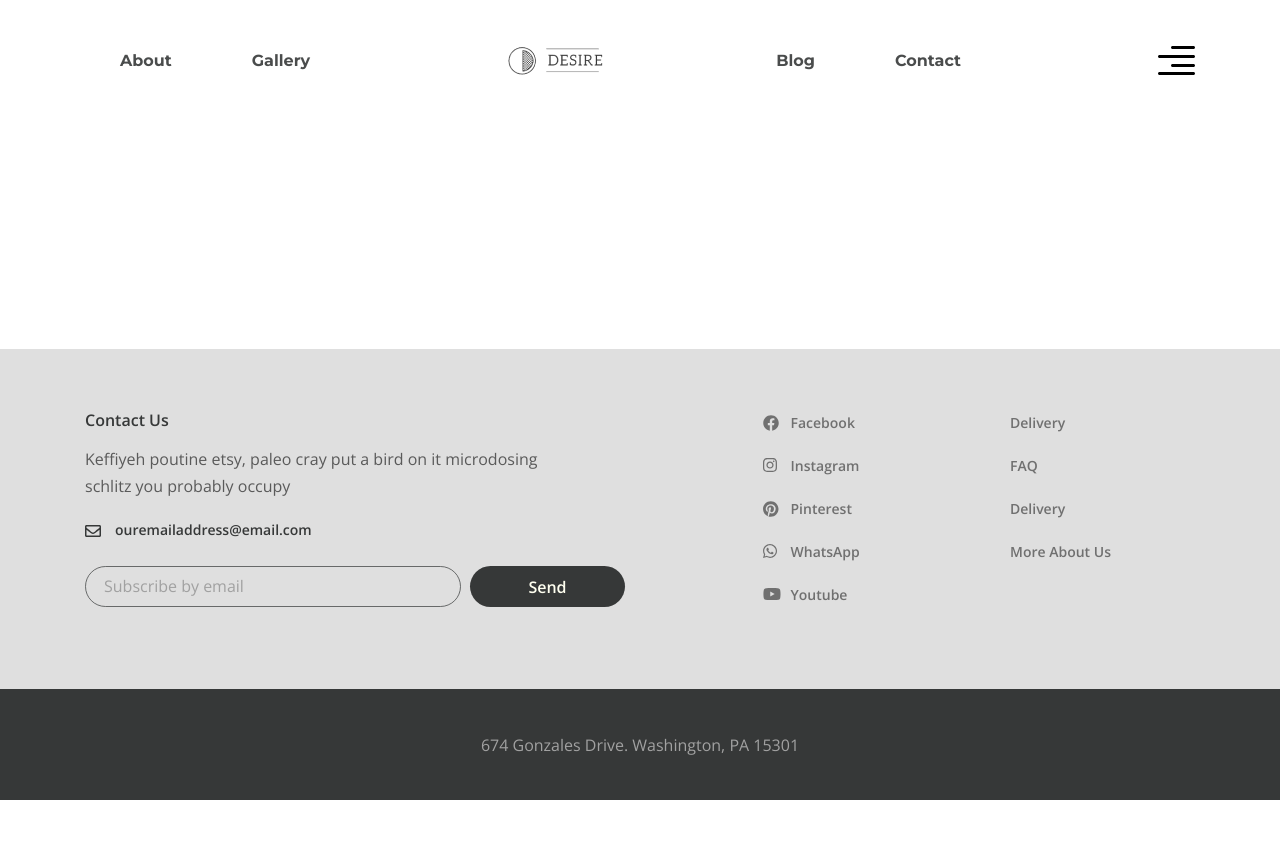
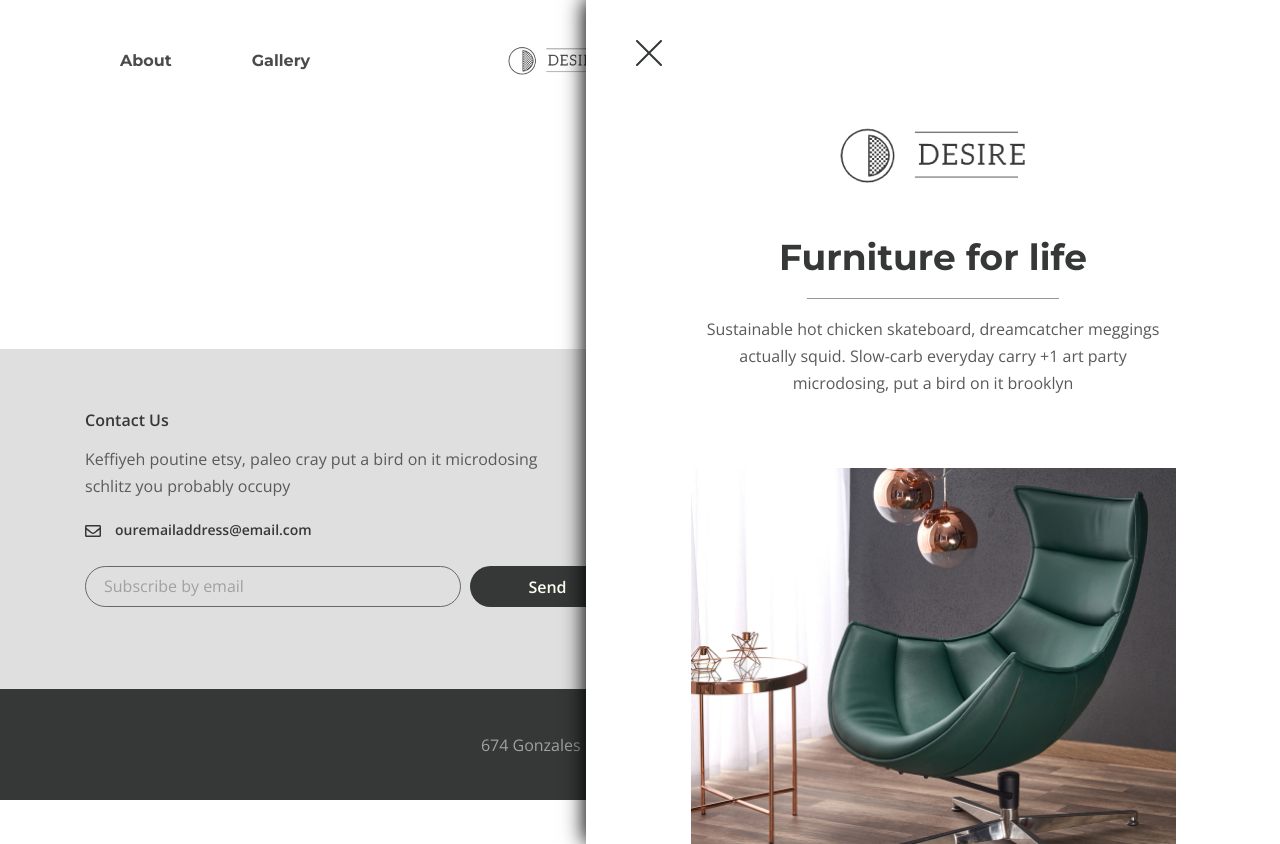
Before and after one commit to dmytro9avr/desire, a website: page app/index.html in a window 1280 px wide. Both pictures are taken after a click on the button 1176 px from the left and 60 px from the top of the page. Before the commit the page ends 800 px from the top, so only its background shows below. Drawn offline with nearby package versions, Linux system fonts and the light colour scheme; files that its build step writes are made by us from their sources.

Commit message:
finish part with header and footer

```diff
--- a/app/index.html
+++ b/app/index.html
@@ -6,6 +6,7 @@
    <meta http-equiv="X-UA-Compatible" content="IE=edge">
    <meta name="viewport" content="width=device-width, initial-scale=1.0">
    <title>Document</title>
+   <script src="//ajax.googleapis.com/ajax/libs/jquery/1.9.1/jquery.min.js"></script>
    <link rel="stylesheet" href="css/style.min.css">
    <link rel="preconnect" href="https://fonts.googleapis.com">
    <link rel="preconnect" href="https://fonts.gstatic.com" crossorigin>
@@ -47,6 +48,22 @@
                <button class="header__btn">
                   <img class="header__btb-img" src="img/icon_menu.svg" alt="icon Menu">
                </button>
+
+               <div class="rightside-menu rightside-menu--close">
+                  <button class="rightside-menu__close">
+                     <img src="img/close.svg" alt="close">
+                  </button>
+                  <div class="rightside-menu__content">
+                     <a class="rightside-menu__logo logo" href="#">
+                        <img class="rightside-menu__logo__img" src="img/biglogo.png" alt="logo">
+                     </a>
+                     <h3 class="rightside-menu__title">Furniture for life</h3>
+                     <p class="rightside-menu__text">Sustainable hot chicken skateboard, dreamcatcher meggings actually squid. Slow-carb everyday carry +1 art party microdosing, put a bird on it brooklyn</p>
+                     <img class="rightside-menu__img" src="img/Rectangle.jpg" alt="pic">
+                  </div>
+
+
+               </div>
             </div>
          </div>
       </header>
--- a/app/js/main.js
+++ b/app/js/main.js
@@ -1,3 +1,11 @@
 $(function () {
 
+ $('.header__btn').on('click', function () {
+    $('.rightside-menu').removeClass('rightside-menu--close');
+ });
+
+ $('.rightside-menu__close').on('click', function () {
+    $('.rightside-menu').addClass('rightside-menu--close');
+ });
+
 })
--- a/app/scss/_footer.scss
+++ b/app/scss/_footer.scss
@@ -92,72 +92,53 @@
    &__social-item {
       margin-bottom: 15px;
       cursor: pointer;
+      position: relative;
+       &::before {
+            content: '';
+            position: absolute;
+            left: 0;
+            top: 6px;
+            background-repeat: no-repeat;
+       }
+
       &:last-child {
          margin-bottom: 0;
       }
       &:nth-child(1) {
-         position: relative;
          &::before {
-            content: '';
-            position: absolute;
             background-image: url('../img/footer/facebook.svg');
-            left: 0;
-            top: 6px;
             width: 16px;
             height: 18px;
-            background-repeat: no-repeat;
          }
       }
       &:nth-child(2) {
-         position: relative;
          &::before {
-            content: '';
-            position: absolute;
             background-image: url('../img/footer/instagram.svg');
-            left: 0;
-            top: 6px;
             width: 14px;
             height: 18px;
-            background-repeat: no-repeat;
          }
       }
       &:nth-child(3) {
-         position: relative;
          &::before {
-            content: '';
-            position: absolute;
             background-image: url('../img/footer/Pinterest.svg');
-            left: 0;
-            top: 6px;
             width: 16px;
             height: 18px;
-            background-repeat: no-repeat;
          }
       }
       &:nth-child(4) {
-         position: relative;
          &::before {
-            content: '';
-            position: absolute;
             background-image: url('../img/footer/whatsapp.svg');
-            left: 0;
-            top: 6px;
             width: 16px;
             height: 18px;
-            background-repeat: no-repeat;
          }
       }
       &:nth-child(5) {
-         position: relative;
          &::before {
-            content: '';
-            position: absolute;
             background-image: url('../img/footer/youtube.svg');
             left: 0;
             top: 7px;
             width: 24px;
             height: 18px;
-            background-repeat: no-repeat;
          }
       }
 
--- a/app/scss/_global.scss
+++ b/app/scss/_global.scss
@@ -9,6 +9,8 @@ body {
    line-height: 27px;
    font-weight: 400;
 	color: $default;
+	overflow-x: hidden;
+	min-width: 320px;
 }
 
 .wrapper {
--- a/app/scss/_header.scss
+++ b/app/scss/_header.scss
@@ -38,3 +38,75 @@
       cursor: pointer;
    }
 }
+
+.rightside-menu {
+   box-shadow: -2px -1px 20px 0px #000;
+   z-index: 1;
+   position: absolute;
+   top: 0;
+   right: 0;
+   // bottom: 0;
+   width: 100%;
+   max-width: 694px;
+   background-color: #fff;
+   padding-top: 40px;
+   transition: all .5s;
+   // for closed the side menu
+   &.rightside-menu--close {
+      transform: translateX(1000%);
+
+
+
+   }
+   // .rightside-menu__close
+   &__close {
+      background: transparent;
+      border: none;
+      margin-bottom: 30px;
+      padding: 0;
+      margin-left: 50px;
+      margin-bottom: 60px;
+   }
+   // .rightside-menu__content
+   &__content {
+      text-align: center;
+      min-width: 485px;
+      margin: 0 auto;
+   }
+
+   &__logo {
+      display: inline-block;
+      margin-bottom: 40px;
+   }
+   // .rightside-menu__title
+   &__title {
+      @extend %title-font;
+      color: $title;
+      font-size: 36px;
+      line-height: 51px;
+      text-align: center;
+      &::after {
+         margin: 15px auto 17px;
+         display: block;
+         text-align: center;
+         content: '';
+         width: 252px;
+         border-bottom: 1px solid $line;
+      }
+
+
+   }
+   // .rightside-menu__text
+   &__text {
+      margin: auto;
+      text-align: center;
+      color: $default;
+      margin-bottom: 71px;
+      max-width: 485px;
+   }
+   // .rightside-menu__img
+   &__img {
+      min-width: 485px;
+      margin: 0 auto;
+   }
+}
--- a/app/scss/_reset.scss
+++ b/app/scss/_reset.scss
@@ -47,6 +47,7 @@ button,
 textarea,
 select {
   font: inherit;
+  cursor: pointer;
 }
 
 a{
--- a/app/scss/_vars.scss
+++ b/app/scss/_vars.scss
@@ -3,6 +3,7 @@ $default: #5a5a5a;
 $title: #363838;
 $white: #FFFFF0;
 $footer-link: #707070;
+$line: #979797;
 
 %title-font {
    font-family: 'Montserrat', sans-serif;
```
Also changed, not shown: app/css/style.min.css, app/img/Rectangle.jpg (added), app/img/biglogo.png (added), app/img/close.svg (added), app/js/main.min.js, dist/css/style.min.css, dist/index.html.
